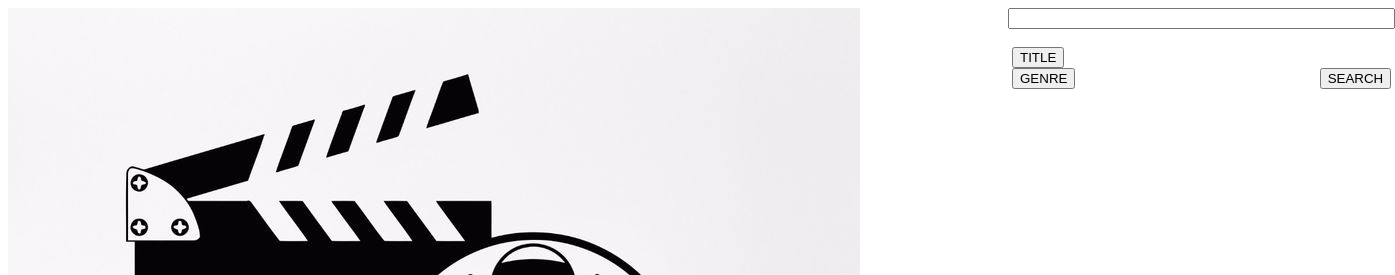
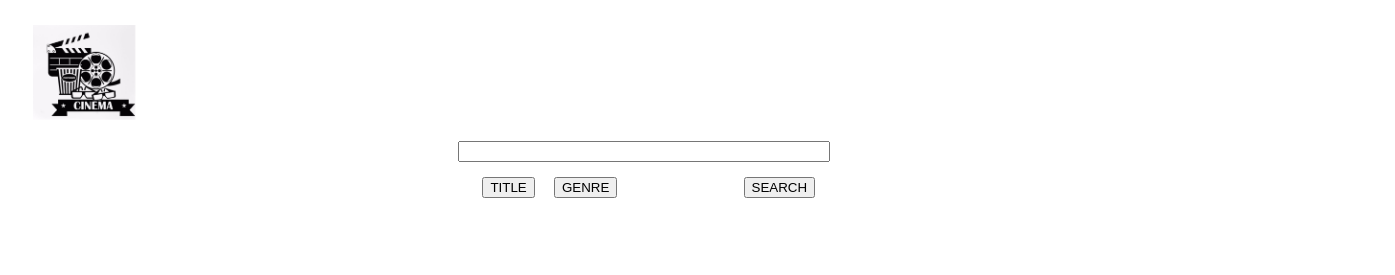
Before and after one commit to AndreyBindyuk/react_mentoring, a React app: page / in a window 1280 px wide. Shown: the top 275 px of the page, 1395 px wide, since content can reach past the window. Built offline with nearby package versions, Linux system fonts and the light colour scheme; the HTML template or start-up script is replaced by a standard one.

Commit message:
search component changes were applied

```diff
--- a/package.json
+++ b/package.json
@@ -32,6 +32,7 @@
     "style-loader": "^0.23.1",
     "webpack-cli": "^3.3.1",
     "webpack-dev-middleware": "^3.6.2",
+    "webpack-dev-server": "^3.3.1",
     "webpack-hot-middleware": "^2.24.3"
   }
 }
--- a/src/css/Search.css
+++ b/src/css/Search.css
@@ -1,33 +1,41 @@
 .search-container{
-    display: flex;
-    flex-flow: column wrap;
-    align-items: flex-start;
-    height: 200px;
+display: flex;
+flex-flow: column wrap;
+height: 200px;
+margin: 25px;
 }
 
-.search-container-picture-style{
-    max-width:10%;
-  max-height:10%;
+.logo-container{
+    align-self: flex-start;
+    width: 120px;
+    height: auto;
 }
 
-.search-container-input-style{
+.input-button-container{
+    display: flex;
+    align-self: center;
+    flex-flow: column wrap;
     width: 30%;
-    align-self: center;
+    height: 40%;
 }
 
-.search-container-button-style{
-    display: flex;
-    flex-flow: wrap;
-    align-self: center;
-    align-items: flex-end;
-    justify-content: space-between;
-    height: 30%;
-    width: 30%;
+.input-container{
+    width: 100%;
 }
 
-.search-container-search-by-button-style{
-    flex-flow: wrap;
+.buttons-container{
     display: flex;
+    margin: 15px;
     justify-content: space-between;
-    width: 30%;
 }
+
+.title-genre-button-container{
+    display: flex;
+    width: 45%;
+    justify-content: space-around;
+}
+
+button > span{
+    display: flex;
+    flex-direction: row;
+}
--- a/src/searchImpl/SearchContainer.js
+++ b/src/searchImpl/SearchContainer.js
@@ -1,23 +1,25 @@
 import React from 'react';
 import "../css/Search.css";
-import mainLogo from'../movie_pic.png';
+import mainLogo from '../movie_pic.png';
 
-class SearchContainer extends React.Component{
-    render(){
+class SearchContainer extends React.Component {
+    render() {
         console.log(mainLogo);
-        return(
+        return (
             <div className="search-container">
-            <img className="search-container-picture-styl" src={mainLogo}/>
-            <input className="search-container-input-style" type="input"/>
-            <div className="search-container-button-style">
-            <div className="search-container-search-by-button-style">
-                    <button type="button">TITLE</button>
-                    <button type="button">GENRE</button>
+                {/* <div className="logo-container"> */}
+                <img className="logo-container" src={mainLogo}/>
+                {/* </div> */}
+                <div className="input-button-container">
+                    <input className="input-container" type="input" />
+                    <div className="buttons-container">
+                        <div className="title-genre-button-container">
+                            <button><span>TITLE</span></button>
+                            <button><span>GENRE</span></button>
+                        </div>
+                        <button><span>SEARCH</span></button>
                     </div>
-                    <div>
-                    <button type="button">SEARCH</button>
                 </div>
-            </div>
             </div>
         );
     }
```
Also changed, not shown: 1 other file (tests, documents, lock files or other folders).
